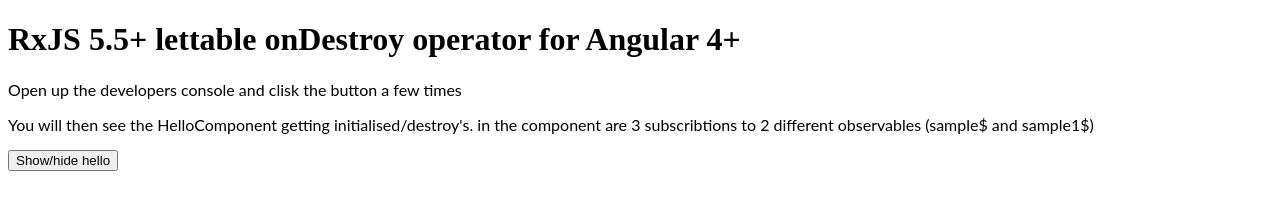
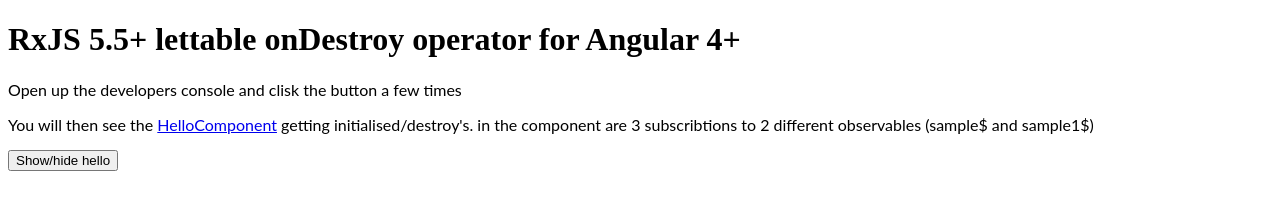
Before and after one commit to SanderElias/untilDestroy, an Angular app: page / in a window 1280 px wide. Shown: the top 205 px of the page. Built offline with nearby package versions, Linux system fonts and the light colour scheme.

Commit message:
Sample imporved

```diff
--- a/src/app/app.component.html
+++ b/src/app/app.component.html
@@ -2,8 +2,9 @@
 
 <p>Open up the developers console and clisk the button a few times</p>
 <p>
-  You will then see the HelloComponent getting initialised/destroy's. in the component are 3 subscribtions to 2 different observables
-  (sample$ and sample1$)
+  You will then see the
+  <a href="https://github.com/SanderElias/untilDestroy/blob/master/src/app/hello.component.ts" target="_blank">HelloComponent</a> getting initialised/destroy's. in the component are 3 subscribtions to 2 different observables (sample$
+  and sample1$)
 
 </p>
 
--- a/src/app/hello.component.ts
+++ b/src/app/hello.component.ts
@@ -1,7 +1,7 @@
 import { Component, Input, OnInit, OnDestroy } from '@angular/core';
 import { Subject } from 'rxjs/Subject';
 import { timer } from 'rxjs/observable/timer';
-import { takeUntil, map, tap } from 'rxjs/operators';
+import { takeUntil, map, tap, delay } from 'rxjs/operators';
 import { untilDestroy } from './untilDestroy';
 
 const logIt = {
@@ -26,16 +26,18 @@
   `,
   styles: [`h1 { font-family: Lato; }`]
 })
-export class HelloComponent implements OnInit, OnDestroy{
-  // untilDestroy$ = untilDestroy(this)
-  sample$ = timer(0, 500).pipe(
-    untilDestroy(this),
+export class HelloComponent implements OnInit, OnDestroy {
+  takeUntilDestroy = untilDestroy(this);
+
+  sample$ = timer(0, 1000).pipe(
     map(() => new Date()),
+    this.takeUntilDestroy,
     tap(logIt)
   );
-  sample1$ = timer(0, 500).pipe(
-    untilDestroy(this),
+  sample1$ = timer(0, 1000).pipe(
     map(() => new Date()),
+    delay(1500),
+    this.takeUntilDestroy,
     tap(logIt)
   );
 
@@ -49,6 +51,5 @@
 
   ngOnDestroy() {
     console.log('destroy');
-    // this.destroy$.next()
   }
 }
```
Also changed, not shown: 1 other file (tests, documents, lock files or other folders).
